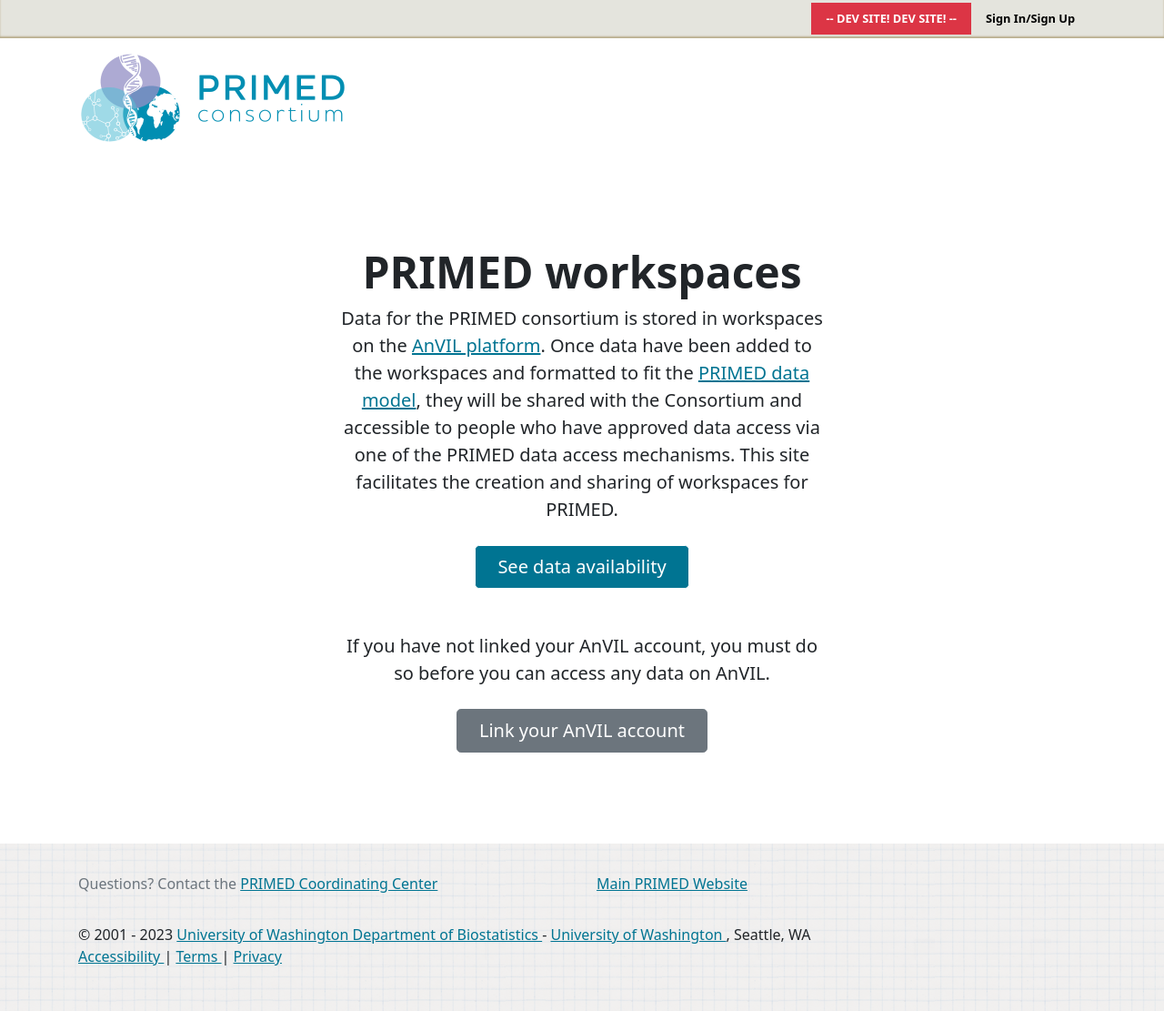
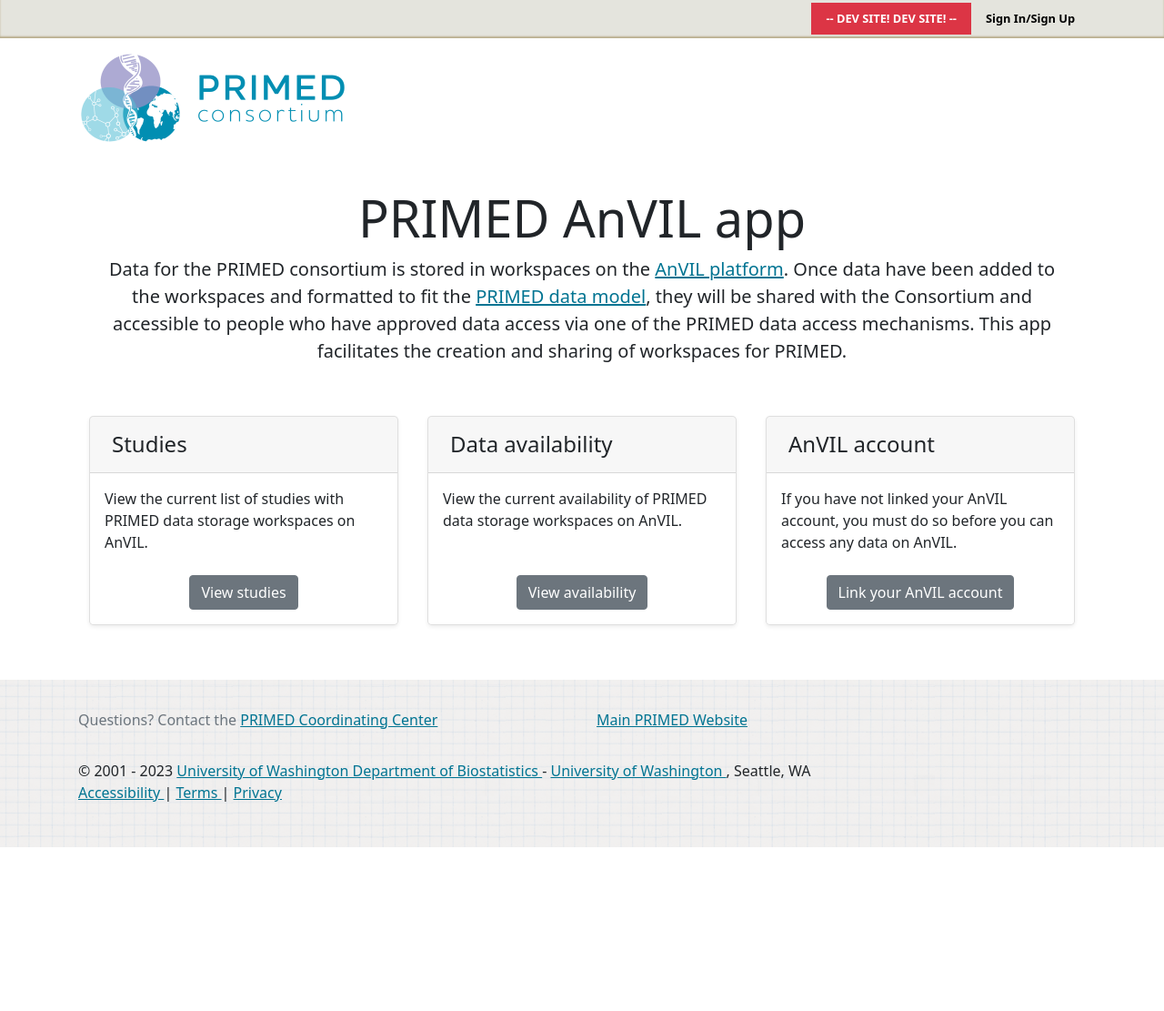
Before and after one commit to UW-GAC/primed-django, a Django app: page / in a window 1280 px wide. Shown: the whole page at 91% size. After the commit the page ends 931 px from the top, so only its background shows below. Run offline with Django 3.2, Linux system fonts and the light colour scheme; parts of the project's set-up code (start-up, migrations or seed data) failed here and were passed over; some libraries are stand-ins or nearby versions.

Commit message:
Modify home page to add links to limited view pages

```diff
--- a/primed/templates/pages/home.html
+++ b/primed/templates/pages/home.html
@@ -2,27 +2,71 @@
 
 {% block content %}
 
+<div class="container py-3">
+  <header>
+    <div class="pricing-header p-3 pb-md-4 mx-auto text-center">
+      <h1 class="display-4 fw-normal text-body-emphasis">PRIMED AnVIL app</h1>
+      <p class="fs-5 text-body-secondary">
+        Data for the PRIMED consortium is stored in workspaces on the <a href="https://anvil.terra.bio/">AnVIL platform</a>.
+        Once data have been added to the workspaces and formatted to fit the <a href="https://github.com/UW-GAC/primed_data_models">PRIMED data model</a>, they will be shared with the Consortium and accessible to people who have approved data access via one of the PRIMED data access mechanisms.
+        This app facilitates the creation and sharing of workspaces for PRIMED.
+      </p>
 
-<div class="px-4 py-5 my-5 text-center">
-  <h1 class="display-5 fw-bold text-body-emphasis">PRIMED workspaces</h1>
-  <div class="col-lg-6 mx-auto">
-    <p class="lead mb-4">
-      Data for the PRIMED consortium is stored in workspaces on the <a href="https://anvil.terra.bio/">AnVIL platform</a>.
-      Once data have been added to the workspaces and formatted to fit the <a href="https://github.com/UW-GAC/primed_data_models">PRIMED data model</a>, they will be shared with the Consortium and accessible to people who have approved data access via one of the PRIMED data access mechanisms.
-      This site facilitates the creation and sharing of workspaces for PRIMED.
-    </p>
-    <div class="d-grid gap-2 d-sm-flex justify-content-sm-center">
-      <a type="button" class="btn btn-primary btn-lg px-4 gap-3" href="{% url 'primed_anvil:summaries:data' %}">See data availability</a>
     </div>
-    {% if not request.user.account %}
-    <p class="lead mb-4 pt-5">
-      If you have not linked your AnVIL account, you must do so before you can access any data on AnVIL.
-    </p>
-    <div class="d-grid gap-2 d-sm-flex justify-content-sm-center">
-        <a type="button" class="btn btn-secondary btn-lg px-4 gap-3" href="{% url 'anvil_consortium_manager:accounts:link' %}">Link your AnVIL account</a>
+  </header>
+
+  <main>
+    <!--
+      <div class="row row-cols-1 row-cols-md-3 mb-3 text-center">
+      -->
+  <div class="row">
+      <div class="col d-flex align-items-stretch">
+        <div class="card mb-4 rounded-3 shadow-sm">
+          <div class="card-header py-3">
+            <h4 class="my-0 fw-normal"><i class="fa-solid fa-rectangle-list pe-2"></i> Studies</h4>
+          </div>
+          <div class="card-body pb-0">
+            <p>View the current list of studies with PRIMED data storage workspaces on AnVIL.</p>
+          </div>
+          <div class="card-footer bg-transparent border-top-0 text-center pb-3">
+            <a type="button" class="btn btn-secondary" href="{% url 'primed_anvil:studies:list' %}">View studies</a>
+          </div>
+        </div>
+      </div>
+
+      <div class="col d-flex align-items-stretch">
+        <div class="card mb-4 rounded-3 shadow-sm">
+          <div class="card-header py-3">
+            <h4 class="my-0 fw-normal"><i class="fa-solid fa-magnifying-glass-chart pe-2"></i> Data availability</h4>
+          </div>
+          <div class="card-body pb-0">
+            <p>View the current availability of PRIMED data storage workspaces on AnVIL.</p>
+          </div>
+          <div class="card-footer bg-transparent border-top-0 text-center pb-3">
+            <a type="button" class="btn btn-secondary" href="{% url 'primed_anvil:summaries:data' %}">View availability</a>
+          </div>
+        </div>
+      </div>
+
+      {% if not request.user.account %}
+      <div class="col d-flex align-items-stretch">
+        <div class="card mb-4 rounded-3 shadow-sm">
+          <div class="card-header py-3">
+            <h4 class="my-0 fw-normal"><i class="fa-solid fa-wand-magic-sparkles pe-2"></i>AnVIL account</h4>
+          </div>
+          <div class="card-body pb-0">
+            <p>
+              If you have not linked your AnVIL account, you must do so before you can access any data on AnVIL.
+            </p>
+          </div>
+          <div class="card-footer bg-transparent border-top-0 text-center pb-3">
+            <a type="button" class="btn btn-secondary" href="{% url 'anvil_consortium_manager:accounts:link' %}">Link your AnVIL account</a>
+          </div>
+        </div>
+      </div>
+      {% endif %}
+
     </div>
-    {% endif %}
-  </div>
-</div>
+  </main>
 
 {% endblock content %}
```
